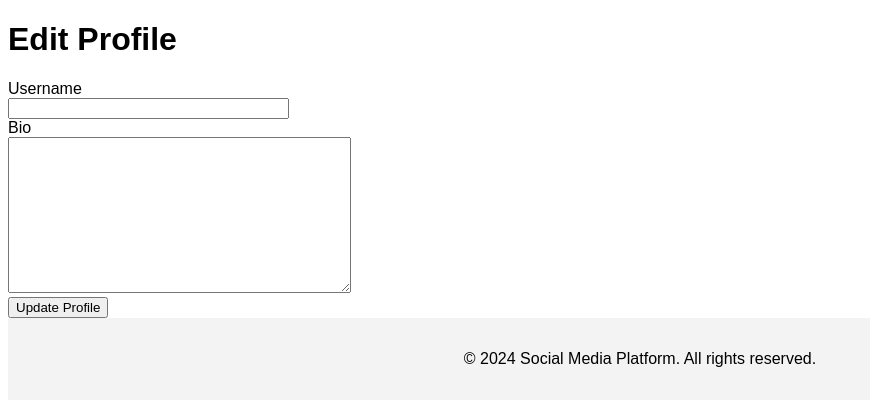
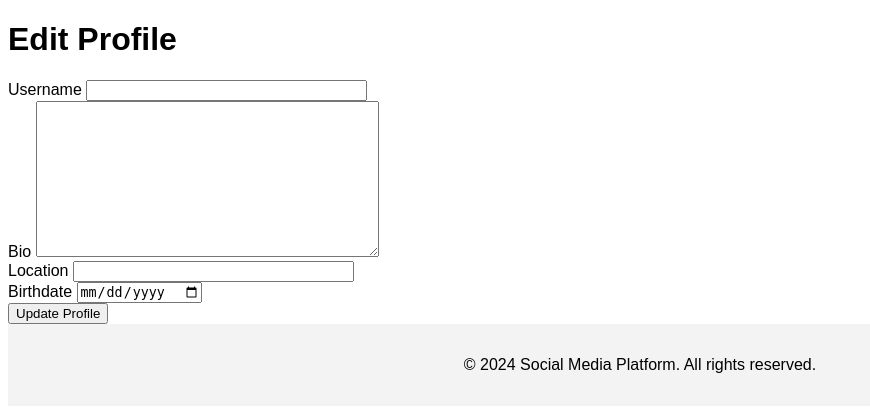
Before and after one commit to SeanAtho/a3cloudcomputing, a Flask app: template app/templates/edit_profile.html in a window 1280 px wide. Shown: the part 154-566 px from the top of the page, without its empty margins (0-870 px from the left). Run offline with Flask 2, Linux system fonts and the light colour scheme; the template is opened without the code that fills it: values that come from a table or form of the project are taken from there, others are empty.

Commit message:
models, edit, login, and register update

```diff
--- a/app/templates/edit_profile.html
+++ b/app/templates/edit_profile.html
@@ -1,19 +1,47 @@
 <!-- app/templates/edit_profile.html -->
 {% extends "base.html" %}
 {% block content %}
+<div class="container mt-5">
     <h1>Edit Profile</h1>
-<form action="{{ url_for('edit_profile') }}" method="post" class="profile-form">
+    <form action="{{ url_for('edit_profile') }}" method="post" novalidate>
         {{ form.hidden_tag() }}
+
         <div class="form-group">
-        {{ form.username.label(class='form-label') }}<br>
-        {{ form.username(size=32, class='form-control') }}<br>
+            {{ form.username.label(class='form-label') }}
+            {{ form.username(size=32, class='form-control' + (' is-invalid' if form.username.errors else '')) }}
+            {% for error in form.username.errors %}
+            <div class="invalid-feedback">{{ error }}</div>
+            {% endfor %}
         </div>
+
         <div class="form-group">
-        {{ form.bio.label(class='form-label') }}<br>
-        {{ form.bio(cols=40, rows=10, class='form-control') }}<br>
+            {{ form.bio.label(class='form-label') }}
+            {{ form.bio(cols=40, rows=10, class='form-control' + (' is-invalid' if form.bio.errors else '')) }}
+            {% for error in form.bio.errors %}
+            <div class="invalid-feedback">{{ error }}</div>
+            {% endfor %}
         </div>
+
+        <!-- Additional fields if any -->
+        <div class="form-group">
+            {{ form.location.label(class='form-label') }}
+            {{ form.location(size=32, class='form-control' + (' is-invalid' if form.location.errors else '')) }}
+            {% for error in form.location.errors %}
+            <div class="invalid-feedback">{{ error }}</div>
+            {% endfor %}
+        </div>
+
+        <div class="form-group">
+            {{ form.birthdate.label(class='form-label') }}
+            {{ form.birthdate(class='form-control' + (' is-invalid' if form.birthdate.errors else '')) }}
+            {% for error in form.birthdate.errors %}
+            <div class="invalid-feedback">{{ error }}</div>
+            {% endfor %}
+        </div>
+
         <div class="form-group">
             {{ form.submit(class='btn btn-primary') }}
         </div>
     </form>
+</div>
 {% endblock %}
```
Also changed, not shown: app/models.py (+13 -2 lines), app/templates/login.html (+31 -16 lines), app/templates/register.html (+21 -13 lines). Lines whose indentation alone changed are shown as unchanged.
